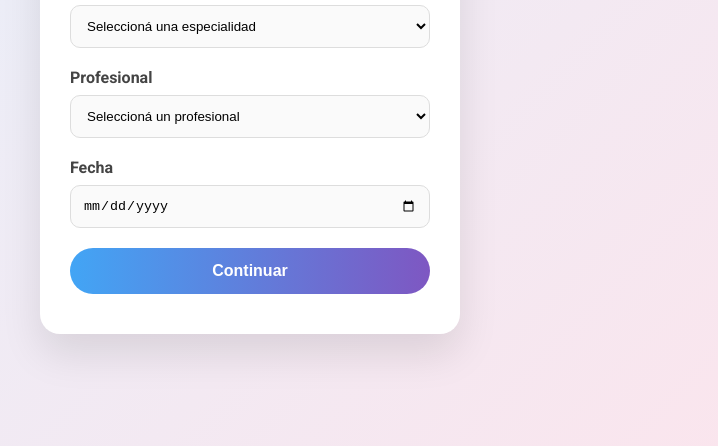
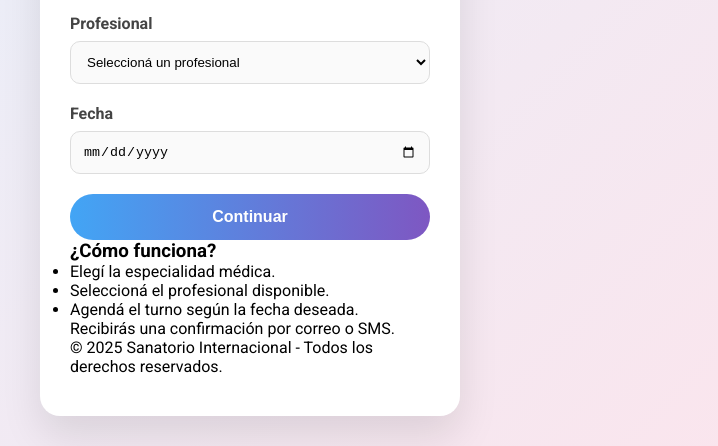
Before and after one commit to enzomcg1/Reserva-medica, a plain HTML site: page index.html in a window 1280 px wide. Shown: the part 354-800 px from the top of the page, without its empty margins (390-1108 px from the left). Drawn offline with Linux system fonts and the light colour scheme.

Commit message:
etiquetas correctamente agregadas

```diff
--- a/index.html
+++ b/index.html
@@ -1,20 +1,25 @@
+<!DOCTYPE html>
 <!DOCTYPE html>
 <html lang="es">
 <head>
   <meta charset="UTF-8" />
-  <meta name="viewport" content="width=device-width, initial-scale=1.0"/>
+  <meta name="viewport" content="width=device-width, initial-scale=1.0" />
   <title>Reserva de Turno</title>
   <link rel="stylesheet" href="styles.css" />
   <link href="https://fonts.googleapis.com/css2?family=Roboto:wght@400;700&display=swap" rel="stylesheet">
 </head>
 <body>
   <div class="container">
+
     <header>
       <img src="https://reserva.sanatoriointernacional.com.py/web_sinter/imagenes/logo_sinter.png" alt="Logo" class="logo" />
       <h1>Reserva de Turno</h1>
       <p>Agendá tu consulta médica de forma rápida y segura</p>
     </header>
 
+    <main>
+      <section class="form-section">
+        <h2>Completá el siguiente formulario</h2>
         <form class="formulario">
           <div class="form-group">
             <label for="especialidad">Especialidad</label>
@@ -42,6 +47,23 @@
 
           <button type="submit">Continuar</button>
         </form>
+      </section>
+
+      <section class="info-extra">
+        <h3>¿Cómo funciona?</h3>
+        <ul>
+          <li>Elegí la especialidad médica.</li>
+          <li>Seleccioná el profesional disponible.</li>
+          <li>Agendá el turno según la fecha deseada.</li>
+        </ul>
+        <p>Recibirás una confirmación por correo o SMS.</p>
+      </section>
+    </main>
+
+    <footer>
+      <p>&copy; 2025 Sanatorio Internacional - Todos los derechos reservados.</p>
+    </footer>
+
   </div>
 </body>
 </html>
```
Lines whose indentation alone changed are shown as unchanged.
